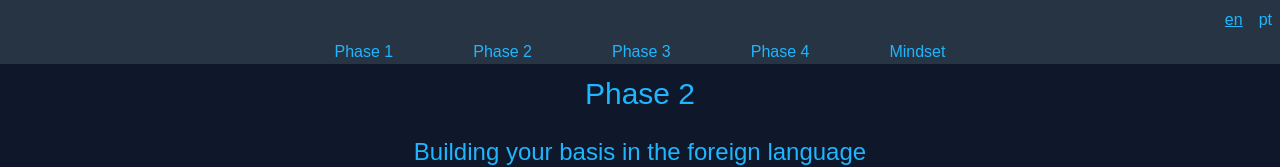
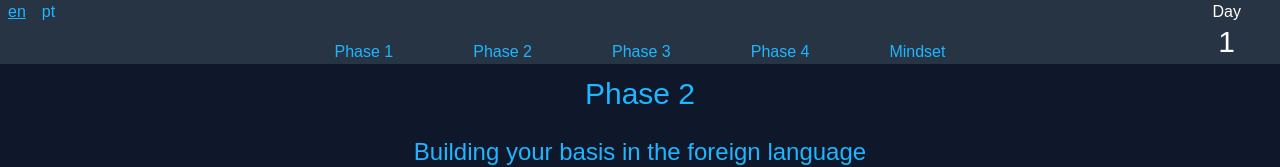
Before and after one commit to henriquerubido1/my-method, a React (Vite) app: page /phase2 in a window 1280 px wide. Shown: the top 167 px of the page. Built offline with nearby package versions, Linux system fonts and the light colour scheme.

Commit message:
streak feature

```diff
--- a/src/components/Header.jsx
+++ b/src/components/Header.jsx
@@ -3,12 +3,19 @@ import { Link } from 'react-router-dom';
 import PropTypes from 'prop-types';
 
 const Header = (props) => {
+	const getStreak = Number(localStorage.getItem('finishedDays')) + 1;
 	return (
 		<div className="bg-gray-dark text-center">
-			<nav className="flex justify-end">
-				<Link className="m-2 underline" to={props.en}>en</Link>
-				<Link className="m-2 hover:underline" to={props.pt}>pt</Link>
-			</nav>
+			<div className="flex justify-between">
+				<nav>
+					<Link className="m-2 underline" to={props.en}>en</Link>
+					<Link className="m-2 hover:underline" to={props.pt}>pt</Link>
+				</nav>
+				<div className="text-white w-1/12 h-10">
+					<h3>Day</h3>
+					<p className="text-3xl">{ getStreak }</p>
+				</div>
+			</div>
 			<nav>
 				<Link className="m-10 hover:underline" to="/">Phase 1</Link>
 				<Link className="m-10 hover:underline" to="/phase2">Phase 2</Link>
--- a/src/components/HeaderPt.jsx
+++ b/src/components/HeaderPt.jsx
@@ -3,12 +3,19 @@ import { Link } from 'react-router-dom';
 import PropTypes from 'prop-types';
 
 const HeaderPt = (props) => {
+	const getStreak = Number(localStorage.getItem('finishedDays')) + 1;
 	return (
 		<div className="bg-gray-dark text-center">
-			<nav className="flex justify-end">
-				<Link className="m-2 hover:underline" to={ props.en }>en</Link>
-				<Link className="m-2 underline" to={ props.pt }>pt</Link>
-			</nav>
+			<div className="flex justify-between">
+				<nav>
+					<Link className="m-2 hover:underline" to={ props.en }>en</Link>
+					<Link className="m-2 underline" to={ props.pt }>pt</Link>
+				</nav>
+				<div className="text-white w-1/12 h-10">
+					<h3>Dia</h3>
+					<p className="text-3xl">{ getStreak }</p>
+				</div>
+			</div>
 			<nav>
 				<Link className="m-10 hover:underline" to="/pt/phase1">Fase 1</Link>
 				<Link className="m-10 hover:underline" to="/pt/phase2">Fase 2</Link>
--- a/tailwind.config.js
+++ b/tailwind.config.js
@@ -15,6 +15,7 @@ module.exports = {
 			'gray-dark': '#273444',
 			'gray': '#8492a6',
 			'gray-light': '#94a3b8',
+			'white': '#ffffff',
 
 		},
 		fontFamily: {
```
